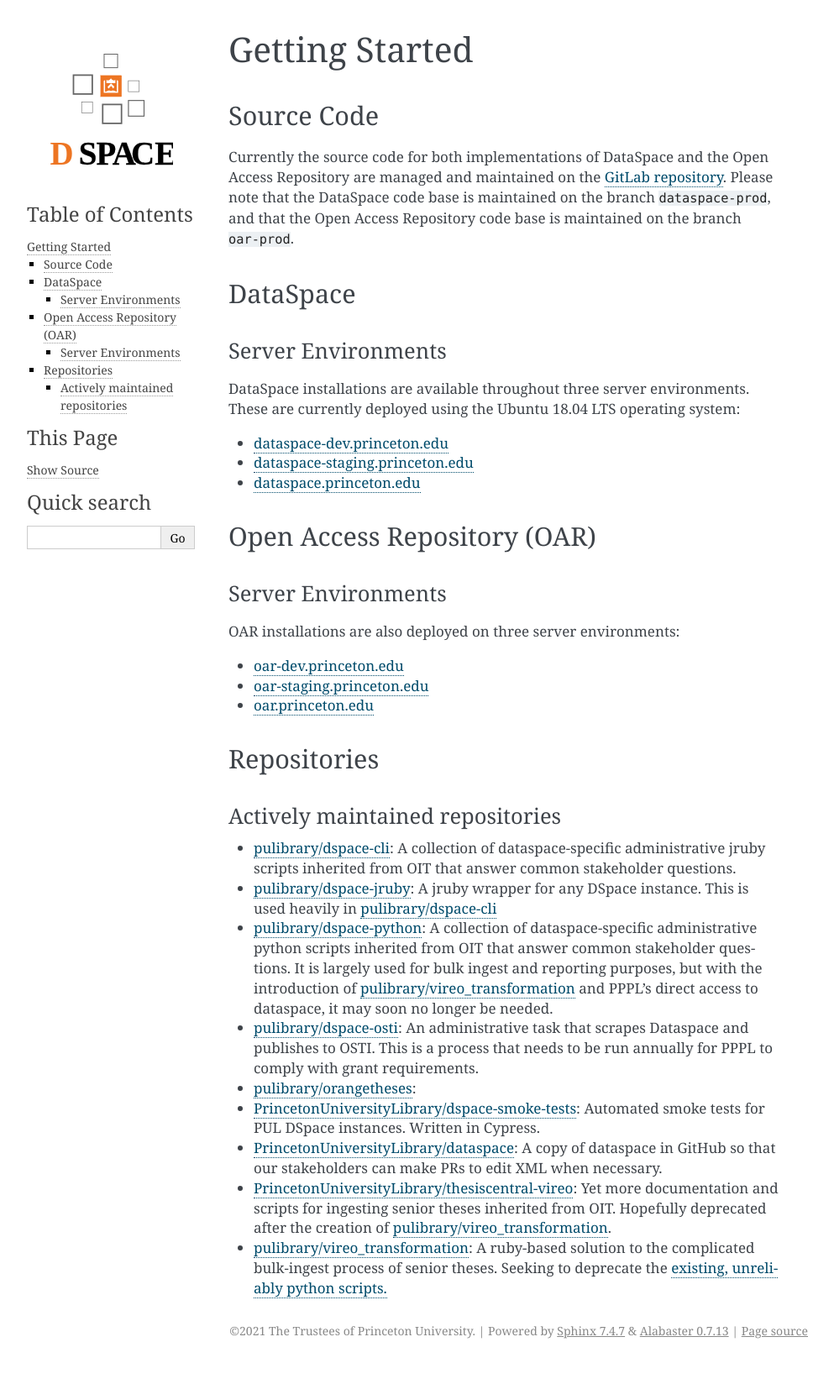
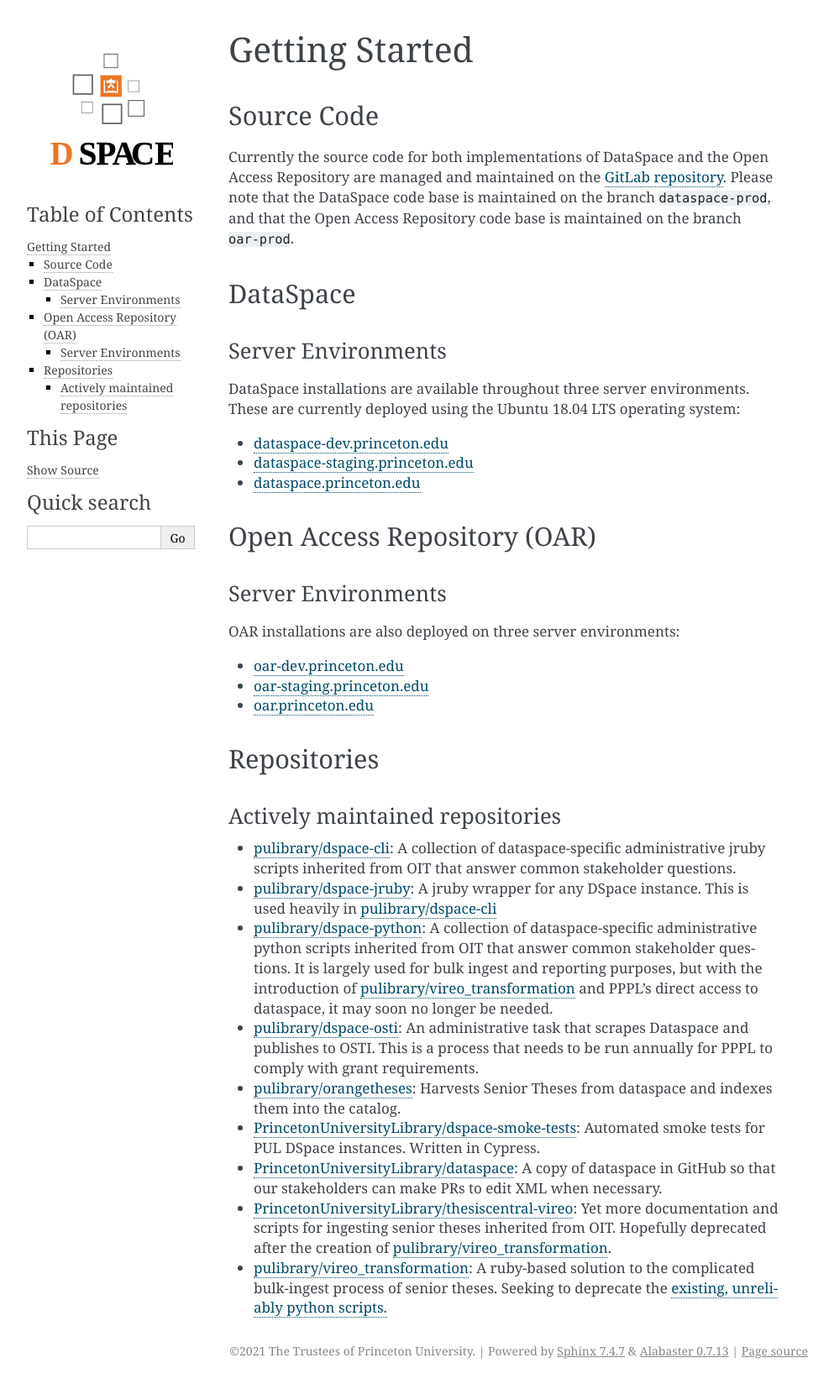
Before and after one commit to pulibrary/dspace-development, a Sphinx documentation site: the page built from docs/getting_started.md, in a window 1280 px wide. Shown: the whole page at 84% size, without its empty margins (148-1141 px from the left). Built offline with Sphinx 7.4.7, drawn with Linux system fonts in a browser that asks for light colours; before the commit the page ends 1624 px from its top, so only the background shows below that.

Commit message:
Document orangetheses

```diff
--- a/docs/getting_started.md
+++ b/docs/getting_started.md
@@ -29,7 +29,7 @@
 - [pulibrary/dspace-jruby](https://github.com/pulibrary/dspace-jruby): A jruby wrapper for any DSpace instance. This is used heavily in [pulibrary/dspace-cli](https://github.com/pulibrary/dspace-cli)
 - [pulibrary/dspace-python](https://github.com/pulibrary/dspace-python): A collection of dataspace-specific administrative python scripts inherited from OIT that answer common stakeholder questions. It is largely used for bulk ingest and reporting purposes, but with the introduction of [pulibrary/vireo_transformation](https://github.com/pulibrary/vireo_transformation) and PPPL's direct access to dataspace, it may soon no longer be needed.
 - [pulibrary/dspace-osti](https://github.com/pulibrary/dspace-osti): An administrative task that scrapes Dataspace and publishes to OSTI. This is a process that needs to be run annually for PPPL to comply with grant requirements.
-- [pulibrary/orangetheses](https://github.com/pulibrary/orangetheses/):
+- [pulibrary/orangetheses](https://github.com/pulibrary/orangetheses/): Harvests Senior Theses from dataspace and indexes them into the catalog.
 - [PrincetonUniversityLibrary/dspace-smoke-tests](https://github.com/PrincetonUniversityLibrary/dspace-smoke-tests): Automated smoke tests for PUL DSpace instances. Written in Cypress.
 - [PrincetonUniversityLibrary/dataspace](https://github.com/PrincetonUniversityLibrary/dataspace): A copy of dataspace in GitHub so that our stakeholders can make PRs to edit XML when necessary.
 - [PrincetonUniversityLibrary/thesiscentral-vireo](https://github.com/PrincetonUniversityLibrary/thesiscentral-vireo): Yet more documentation and scripts for ingesting senior theses inherited from OIT. Hopefully deprecated after the creation of [pulibrary/vireo_transformation](https://github.com/pulibrary/vireo_transformation).
```
